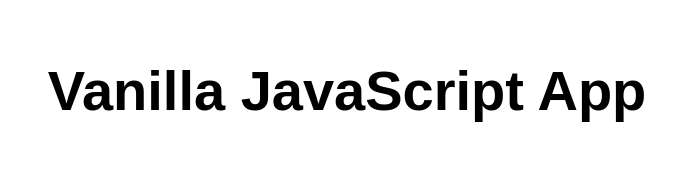
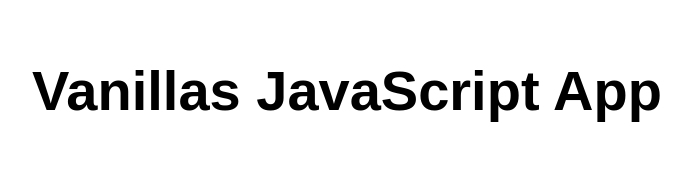
Before and after one commit to Jony145/lab6, a website: page src/index.html in a window 1280 px wide. Shown: the whole page, without its empty margins (293-984 px from the left). Drawn offline with Linux system fonts and the light colour scheme.

Commit message:
checking something

```diff
--- a/src/index.html
+++ b/src/index.html
@@ -10,7 +10,7 @@
 
 <body>
   <main>
-    <h1>Vanilla JavaScript App</h1>
+    <h1>Vanillas JavaScript App</h1>
   </main>
 </body>
 
```
